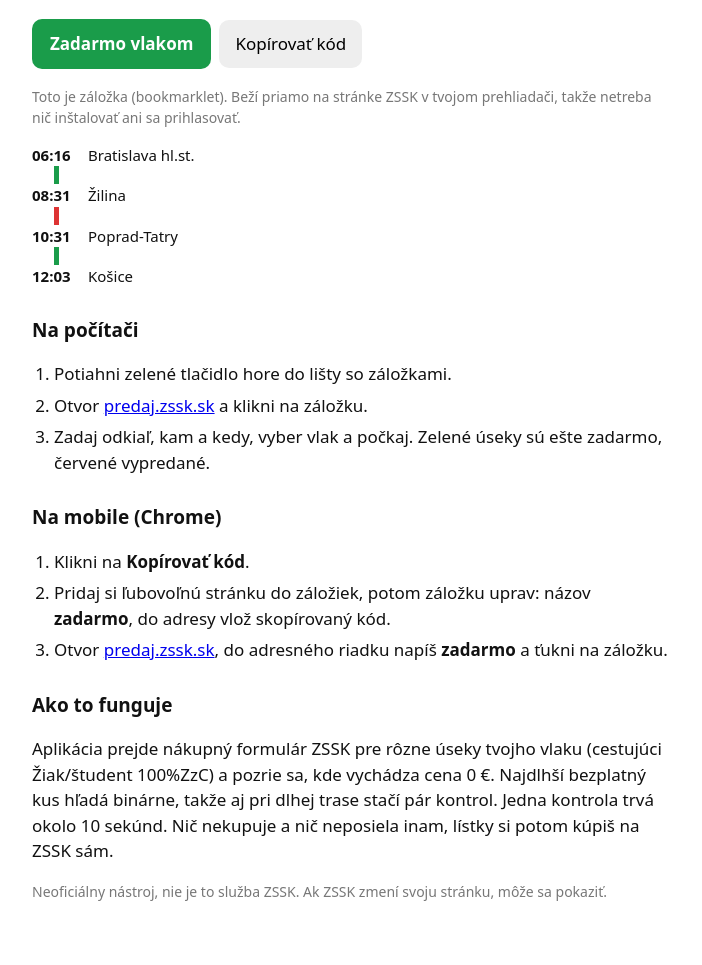
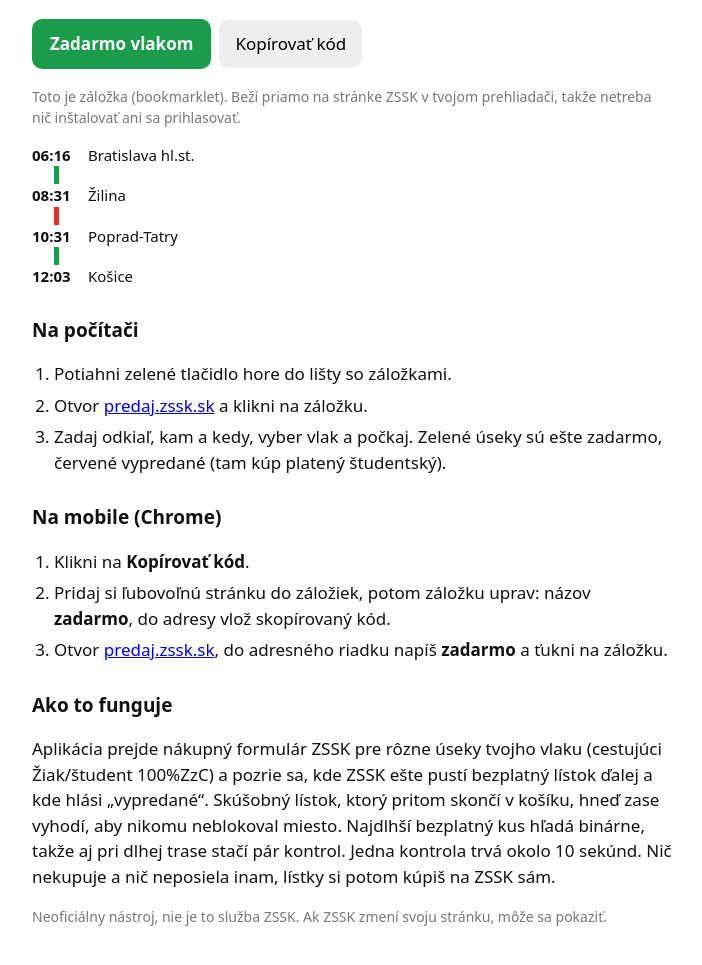
Before and after one commit to shirley-claw/shirley-claw.github.io, a plain HTML site: page zadarmo/index.html in a window 1280 px wide. Shown: the part 131-1096 px from the top of the page, without its empty margins (288-990 px from the left). Drawn offline with Linux system fonts and the light colour scheme.

Commit message:
Zadarmo: explain sold-out check

```diff
--- a/zadarmo/index.html
+++ b/zadarmo/index.html
@@ -54,7 +54,7 @@
 <ol>
   <li>Potiahni zelené tlačidlo hore do lišty so záložkami.</li>
   <li>Otvor <a href="https://predaj.zssk.sk/search">predaj.zssk.sk</a> a klikni na záložku.</li>
-  <li>Zadaj odkiaľ, kam a kedy, vyber vlak a počkaj. Zelené úseky sú ešte zadarmo, červené vypredané.</li>
+  <li>Zadaj odkiaľ, kam a kedy, vyber vlak a počkaj. Zelené úseky sú ešte zadarmo, červené vypredané (tam kúp platený študentský).</li>
 </ol>
 
 <h2>Na mobile (Chrome)</h2>
@@ -65,7 +65,7 @@
 </ol>
 
 <h2>Ako to funguje</h2>
-<p>Aplikácia prejde nákupný formulár ZSSK pre rôzne úseky tvojho vlaku (cestujúci Žiak/študent 100%ZzC) a pozrie sa, kde vychádza cena 0 €. Najdlhší bezplatný kus hľadá binárne, takže aj pri dlhej trase stačí pár kontrol. Jedna kontrola trvá okolo 10 sekúnd. Nič nekupuje a nič neposiela inam, lístky si potom kúpiš na ZSSK sám.</p>
+<p>Aplikácia prejde nákupný formulár ZSSK pre rôzne úseky tvojho vlaku (cestujúci Žiak/študent 100%ZzC) a pozrie sa, kde ZSSK ešte pustí bezplatný lístok ďalej a kde hlási „vypredané“. Skúšobný lístok, ktorý pritom skončí v košíku, hneď zase vyhodí, aby nikomu neblokoval miesto. Najdlhší bezplatný kus hľadá binárne, takže aj pri dlhej trase stačí pár kontrol. Jedna kontrola trvá okolo 10 sekúnd. Nič nekupuje a nič neposiela inam, lístky si potom kúpiš na ZSSK sám.</p>
 <p class="muted">Neoficiálny nástroj, nie je to služba ZSSK. Ak ZSSK zmení svoju stránku, môže sa pokaziť.</p>
 </main>
 <script>
```
